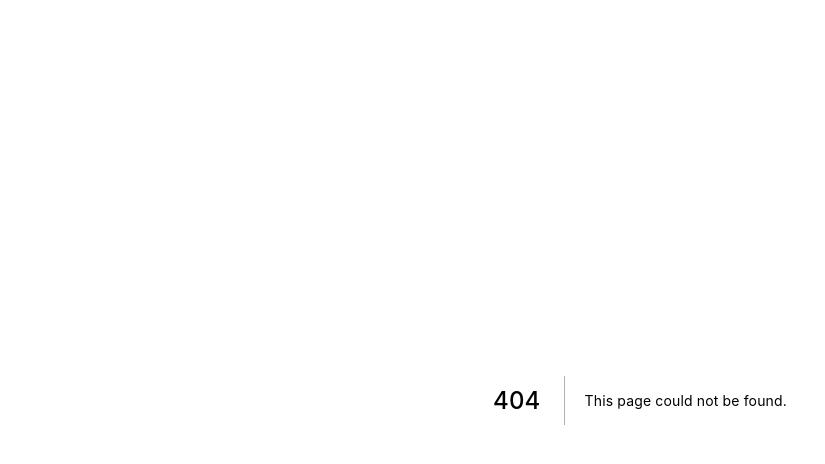
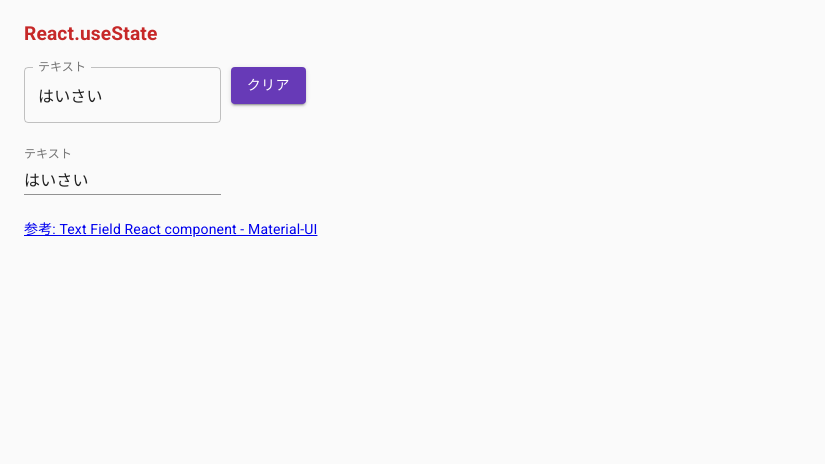
Before and after one commit to jey3dayo/nextjs-hands-on-2021, a Next.js app: page /example6 in a window 1280 px wide. Before the commit this address had no page. Shown: the top 464 px of the page, without its empty margins (0-825 px from the left). Built offline with nearby package versions, Linux system fonts and the light colour scheme.

Commit message:
ex6追加

```diff
--- /dev/null
+++ b/pages/example6.js
@@ -0,0 +1,89 @@
+// React.useStateとtextField
+import React from 'react';
+import Container from '@material-ui/core/container';
+import Box from '@material-ui/core/Box';
+import TextField from '@material-ui/core/TextField'; import { makeStyles } from '@material-ui/styles';
+import { red, blueGrey } from '@material-ui/core/colors';
+import { CustomButton } from '/components/uiParts/CustomButton';
+
+const useStyles = makeStyles({
+  root: {
+    flexGrow: 1,
+    paddingTop: 20,
+  },
+  title: {
+    fontSize: '1.2rem',
+    fontWeight: 'bold',
+    color: red[800],
+    paddingBottom: 20,
+  },
+});
+
+const Example = () => {
+  // React.useStateを利用し、変数とセッターを用意
+  // これをDOMに組み込むとリアルタイムに画面反映される
+  const [value, setValue] = React.useState('はいさい');
+  const classes = useStyles();
+
+  const handleChange = event => {
+    setValue(event.target.value);
+  };
+
+  const onClick = () => {
+    setValue('');
+  };
+
+  return (
+    <Container>
+      <div className={classes.root}>
+        <div className={classes.title}>React.useState</div>
+        <Box
+          component="form"
+          noValidate
+          sx={{
+            '& .MuiTextField-root': { m: 1, width: '25ch' },
+          }}
+        >
+          <TextField id="outlined-basic" label="テキスト" variant="outlined" value={value} onChange={handleChange} />
+
+          <Box component="span" sx={{ padding: '10px' }}>
+            <CustomButton onClick={onClick}>クリア</CustomButton>
+          </Box>
+
+          <Box
+            component="form"
+            noValidate
+            sx={{
+              '& .MuiTextField-root': { m: 1, width: '25ch', marginTop: '3ch', marginBottom: '3ch' },
+            }}
+          >
+            <TextField
+              error={value === ''}
+              id="standard-error-helper-text"
+              variant="standard"
+              label="テキスト"
+              variant="standard"
+              defaultValue="Hello World"
+              helperText={value === '' ? '未入力です' : ''}
+              value={value}
+              onChange={handleChange}
+            />
+          </Box>
+        </Box>
+
+        <div>
+          <a href="https://next.material-ui.com/components/text-fields/" target="_blank" rel="noreferrer">
+            参考: Text Field React component - Material-UI
+          </a>
+        </div>
+      </div>
+    </Container>
+  );
+};
+
+/*
+ * ch は chracter unit で、0（ゼロ）の幅を単位とします。
+ * 基本的には等幅フォントが対象で、要素にwidth: 40ch と指定すれば40文字入る幅が設定されます
+ */
+
+export default Example;
```
